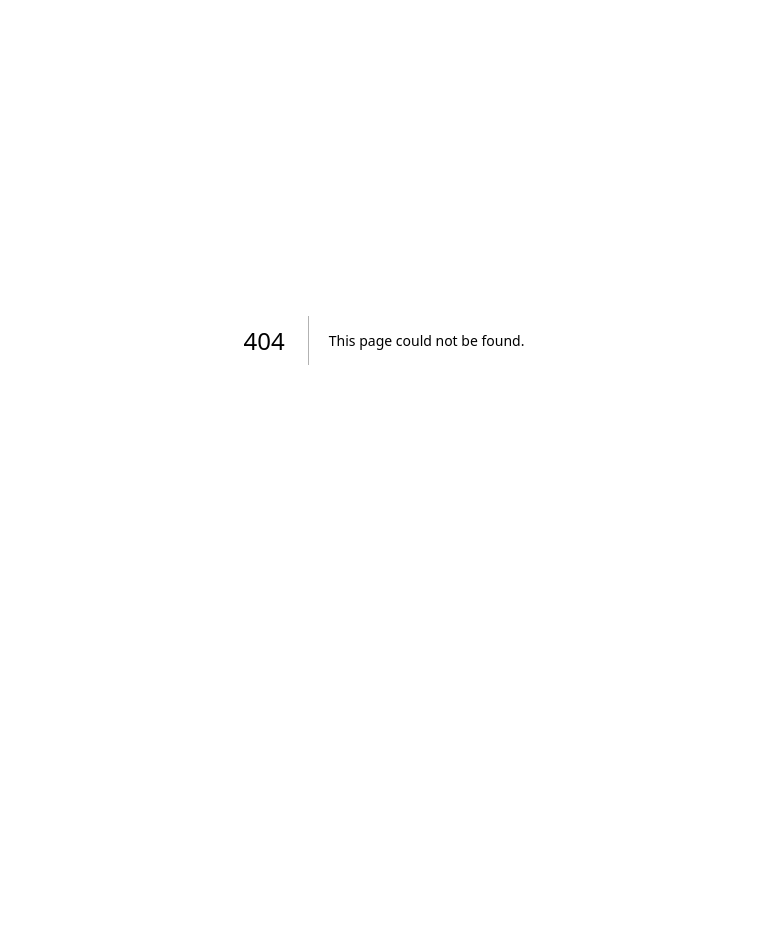
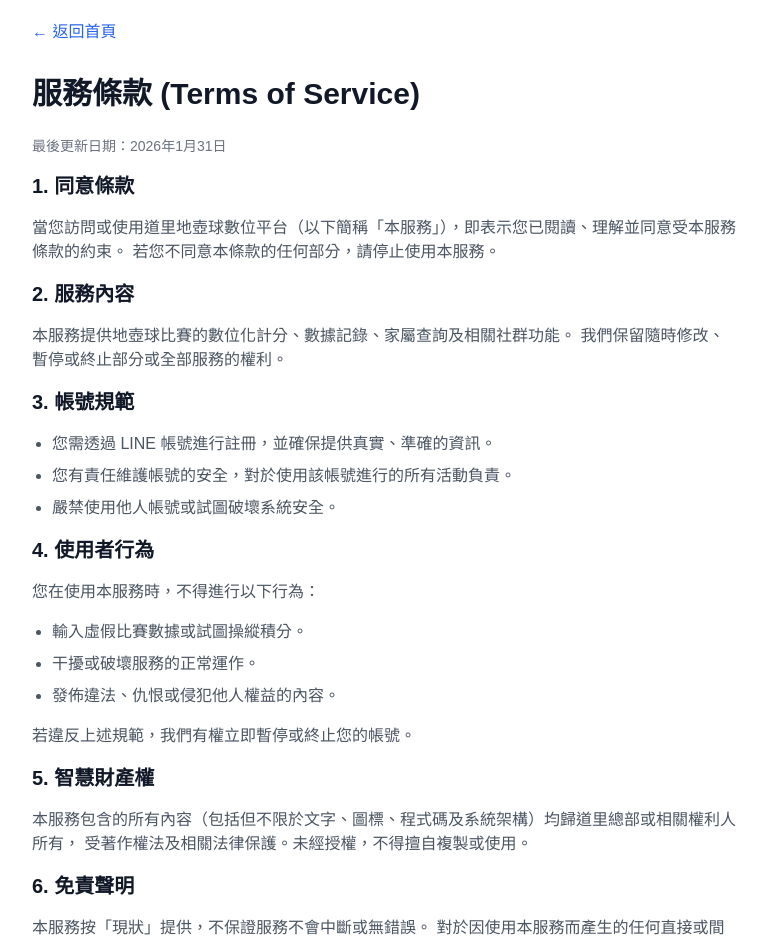
Before and after one commit to secrects2/Daoli2026, a Next.js app in the folder floor-curling-app/: page /terms in a window 1280 px wide. Before the commit this address had no page. Shown: the part 60-1001 px from the top of the page, without its empty margins (256-1023 px from the left). Before the commit the page ends 800 px from the top, so only its background shows below. Built offline with nearby package versions, Linux system fonts and the light colour scheme.

Commit message:
feat: add privacy policy and terms of service pages

```diff
--- /dev/null
+++ b/floor-curling-app/app/privacy/page.tsx
@@ -0,0 +1,72 @@
+import Link from 'next/link'
+
+export default function PrivacyPolicyPage() {
+    return (
+        <div className="min-h-screen bg-gray-50 py-12 px-4 sm:px-6 lg:px-8">
+            <div className="max-w-3xl mx-auto bg-white p-8 shadow rounded-lg">
+                <div className="mb-8">
+                    <Link href="/" className="text-blue-600 hover:text-blue-800">
+                        ← 返回首頁
+                    </Link>
+                </div>
+
+                <h1 className="text-3xl font-bold text-gray-900 mb-6">隱私權政策 (Privacy Policy)</h1>
+
+                <div className="prose prose-blue max-w-none text-gray-600 space-y-4">
+                    <p className="text-sm text-gray-500">最後更新日期：2026年1月31日</p>
+
+                    <h2 className="text-xl font-semibold text-gray-900 mt-6">1. 引言</h2>
+                    <p>
+                        歡迎使用道里地壺球數位平台（以下簡稱「本平台」）。我們非常重視您的隱私權。
+                        本政策旨在說明我們如何收集、使用及保護您的個人資訊。
+                    </p>
+
+                    <h2 className="text-xl font-semibold text-gray-900 mt-6">2. 我們收集的資訊</h2>
+                    <ul className="list-disc pl-5 space-y-2">
+                        <li>
+                            <strong>LINE 帳號資訊：</strong> 當您透過 LINE 登入時，我們會收集您的公開個人檔案（顯示名稱、頭像）及唯一識別碼 (User ID)，用於建立帳號與身分驗證。
+                        </li>
+                        <li>
+                            <strong>長者資料 (UID)：</strong> 若您是家屬，我們會記錄您綁定的長者編號，以便提供比賽數據查詢服務。
+                        </li>
+                        <li>
+                            <strong>使用記錄：</strong> 我們會記錄比賽成績、積分變動及系統操作歷程（如登入時間）。
+                        </li>
+                    </ul>
+
+                    <h2 className="text-xl font-semibold text-gray-900 mt-6">3. 資訊的使用方式</h2>
+                    <p>我們收集的資訊僅用於以下用途：</p>
+                    <ul className="list-disc pl-5 space-y-2">
+                        <li>驗證您的身分並提供個人化服務。</li>
+                        <li>記錄與統計地壺球比賽成績。</li>
+                        <li>發送比賽結果通知及平台重要公告。</li>
+                        <li>維護系統安全並防止濫用。</li>
+                    </ul>
+
+                    <h2 className="text-xl font-semibold text-gray-900 mt-6">4. 資料包含與安全</h2>
+                    <p>
+                        本平台採用符合業界標準的安全技術（如 RLS 資料列級安全機制）保護您的資料。
+                        您的個人資訊儲存於安全的雲端資料庫中，僅限授權人員存取。
+                        我們承諾絕不將您的個人資料販售或無故洩漏給第三方。
+                    </p>
+
+                    <h2 className="text-xl font-semibold text-gray-900 mt-6">5. 您的權利</h2>
+                    <p>
+                        您有權隨時要求刪除您的帳號及相關個人資料。
+                        若需行使此權利，請透過 LINE 官方帳號與我們聯繫。
+                    </p>
+
+                    <h2 className="text-xl font-semibold text-gray-900 mt-6">6. 政策更新</h2>
+                    <p>
+                        我們可能會不時修訂本隱私權政策。更新後的版本將公佈於本頁面，恕不另行個別通知。
+                    </p>
+
+                    <h2 className="text-xl font-semibold text-gray-900 mt-6">7. 聯絡我們</h2>
+                    <p>
+                        若您對本隱私權政策有任何疑問，請聯繫道里總部管理團隊。
+                    </p>
+                </div>
+            </div>
+        </div>
+    )
+}
--- /dev/null
+++ b/floor-curling-app/app/terms/page.tsx
@@ -0,0 +1,66 @@
+import Link from 'next/link'
+
+export default function TermsOfServicePage() {
+    return (
+        <div className="min-h-screen bg-gray-50 py-12 px-4 sm:px-6 lg:px-8">
+            <div className="max-w-3xl mx-auto bg-white p-8 shadow rounded-lg">
+                <div className="mb-8">
+                    <Link href="/" className="text-blue-600 hover:text-blue-800">
+                        ← 返回首頁
+                    </Link>
+                </div>
+
+                <h1 className="text-3xl font-bold text-gray-900 mb-6">服務條款 (Terms of Service)</h1>
+
+                <div className="prose prose-blue max-w-none text-gray-600 space-y-4">
+                    <p className="text-sm text-gray-500">最後更新日期：2026年1月31日</p>
+
+                    <h2 className="text-xl font-semibold text-gray-900 mt-6">1. 同意條款</h2>
+                    <p>
+                        當您訪問或使用道里地壺球數位平台（以下簡稱「本服務」），即表示您已閱讀、理解並同意受本服務條款的約束。
+                        若您不同意本條款的任何部分，請停止使用本服務。
+                    </p>
+
+                    <h2 className="text-xl font-semibold text-gray-900 mt-6">2. 服務內容</h2>
+                    <p>
+                        本服務提供地壺球比賽的數位化計分、數據記錄、家屬查詢及相關社群功能。
+                        我們保留隨時修改、暫停或終止部分或全部服務的權利。
+                    </p>
+
+                    <h2 className="text-xl font-semibold text-gray-900 mt-6">3. 帳號規範</h2>
+                    <ul className="list-disc pl-5 space-y-2">
+                        <li>您需透過 LINE 帳號進行註冊，並確保提供真實、準確的資訊。</li>
+                        <li>您有責任維護帳號的安全，對於使用該帳號進行的所有活動負責。</li>
+                        <li>嚴禁使用他人帳號或試圖破壞系統安全。</li>
+                    </ul>
+
+                    <h2 className="text-xl font-semibold text-gray-900 mt-6">4. 使用者行為</h2>
+                    <p>您在使用本服務時，不得進行以下行為：</p>
+                    <ul className="list-disc pl-5 space-y-2">
+                        <li>輸入虛假比賽數據或試圖操縱積分。</li>
+                        <li>干擾或破壞服務的正常運作。</li>
+                        <li>發佈違法、仇恨或侵犯他人權益的內容。</li>
+                    </ul>
+                    <p>若違反上述規範，我們有權立即暫停或終止您的帳號。</p>
+
+                    <h2 className="text-xl font-semibold text-gray-900 mt-6">5. 智慧財產權</h2>
+                    <p>
+                        本服務包含的所有內容（包括但不限於文字、圖標、程式碼及系統架構）均歸道里總部或相關權利人所有，
+                        受著作權法及相關法律保護。未經授權，不得擅自複製或使用。
+                    </p>
+
+                    <h2 className="text-xl font-semibold text-gray-900 mt-6">6. 免責聲明</h2>
+                    <p>
+                        本服務按「現狀」提供，不保證服務不會中斷或無錯誤。
+                        對於因使用本服務而產生的任何直接或間接損害，我們不承擔賠償責任，除非法律另有規定。
+                    </p>
+
+                    <h2 className="text-xl font-semibold text-gray-900 mt-6">7. 適用法律</h2>
+                    <p>
+                        本條款之解釋與適用，均依據中華民國法律為準據法。
+                    </p>
+                </div>
+            </div>
+        </div>
+    )
+}
```
